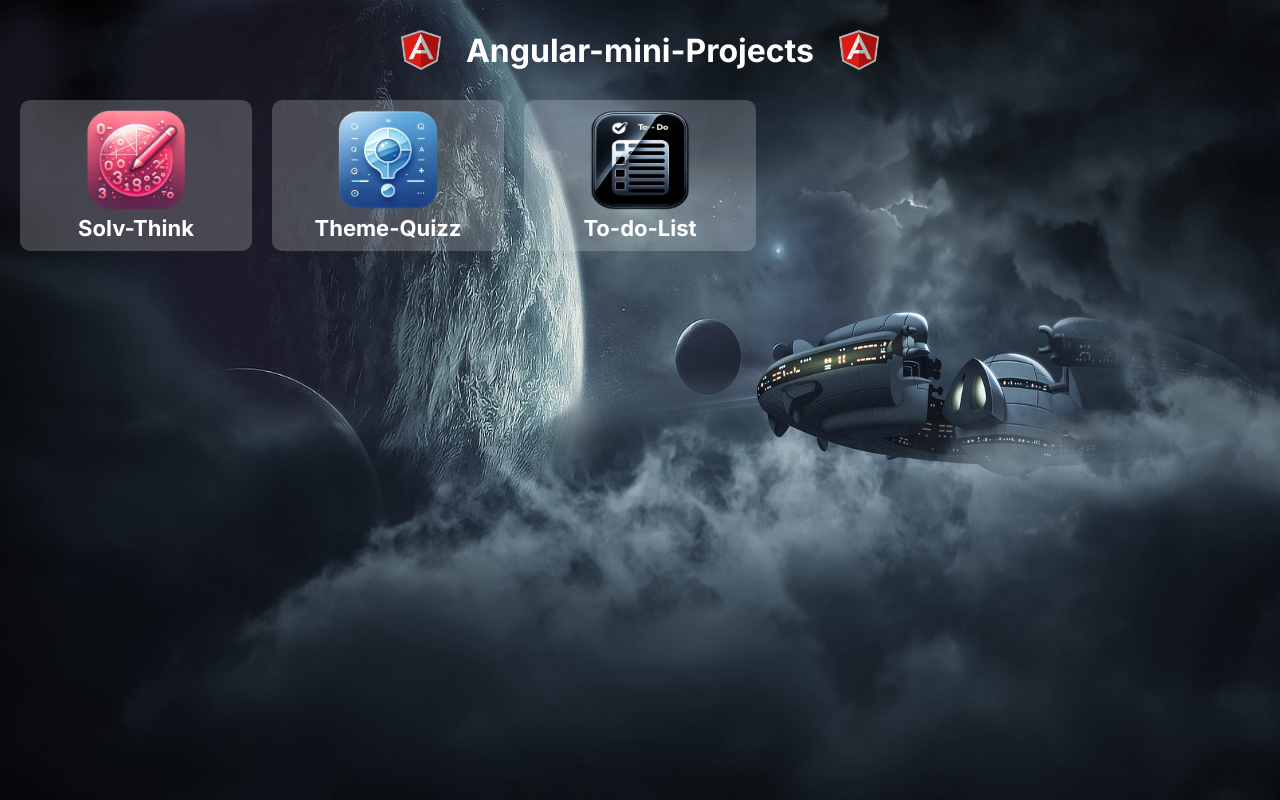
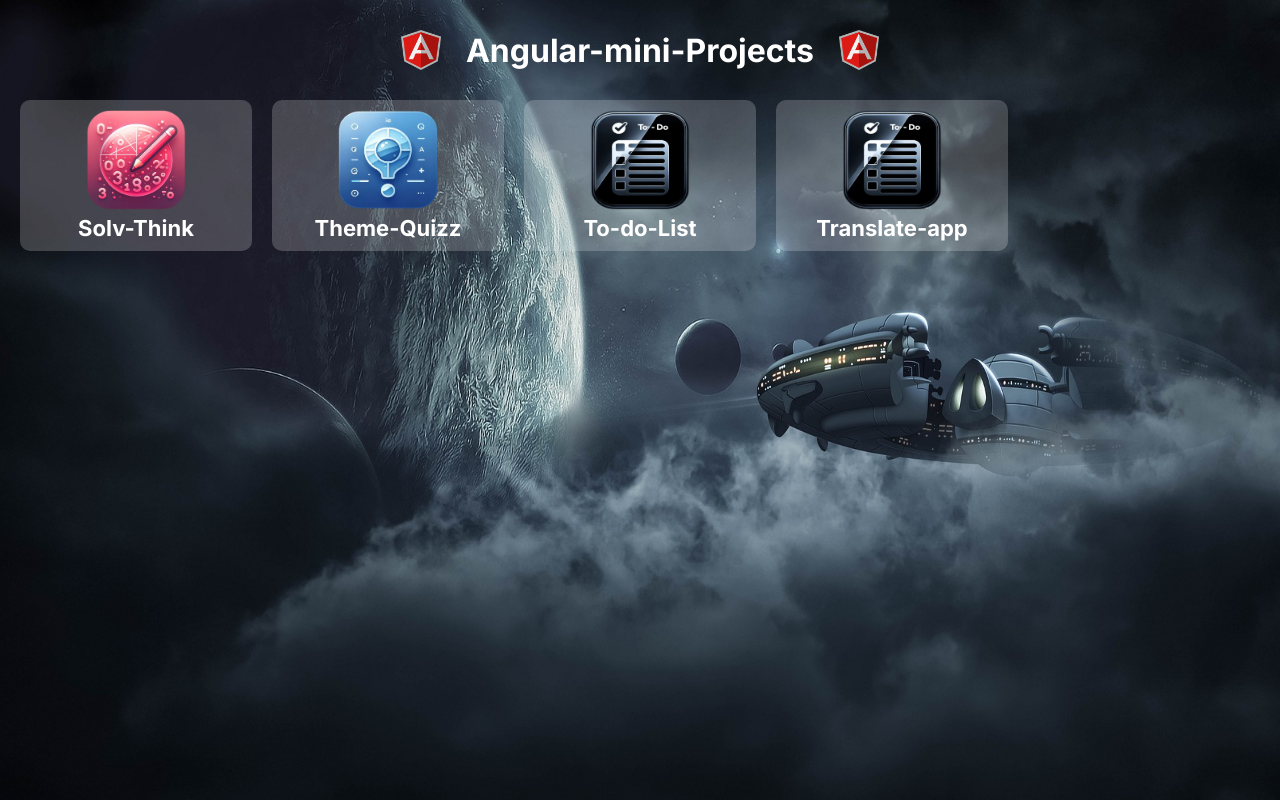
Before and after one commit to juanRCoder/angular-projects-typescript-app, an Angular app: page / in a window 1280 px wide. Built offline with nearby package versions, Linux system fonts and the light colour scheme.

Commit message:
feat: add new router

```diff
--- a/src/app/mini-apps/mini-apps.component.ts
+++ b/src/app/mini-apps/mini-apps.component.ts
@@ -10,8 +10,9 @@ import { RouterLink } from '@angular/router';
 })
 export class MiniAppsComponent {
   apps = [
-    { name: 'Solv-Think', link: '/solvthink', icon: '../../assets/icons/solv-think.webp' },
-    { name: 'Theme-Quizz', link: '/theme-quizz', icon: '../../assets/icons/theme-quizz.webp' },
-    { name: 'To-do-List', link: '/to-do-list', icon: '../../assets/icons/to-do-list.webp' },
+    { name: 'Solv-Think', link: 'solvthink', icon: '../../assets/icons/solv-think.webp' },
+    { name: 'Theme-Quizz', link: 'theme-quizz', icon: '../../assets/icons/theme-quizz.webp' },
+    { name: 'To-do-List', link: 'to-do-list', icon: '../../assets/icons/to-do-list.webp' },
+    { name: 'Translate-app', link: 'translate-app', icon: '../../assets/icons/to-do-list.webp' },
   ];
 }
```
